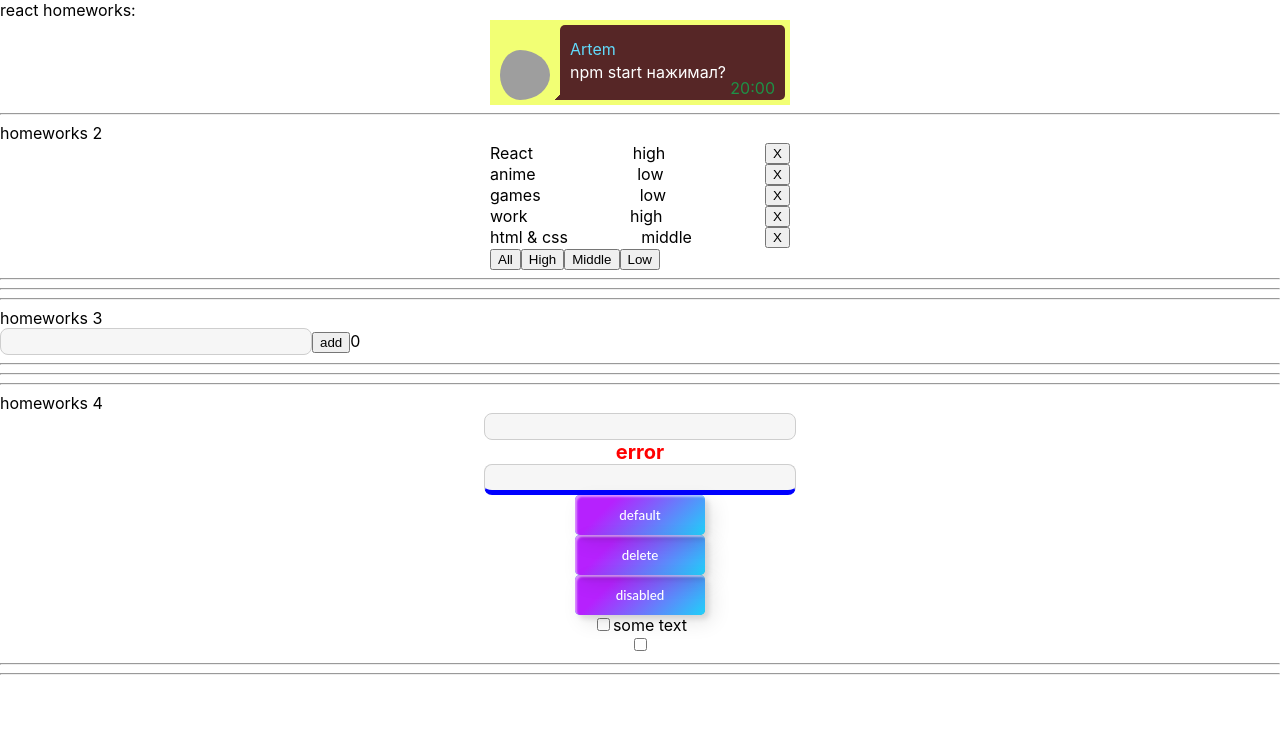
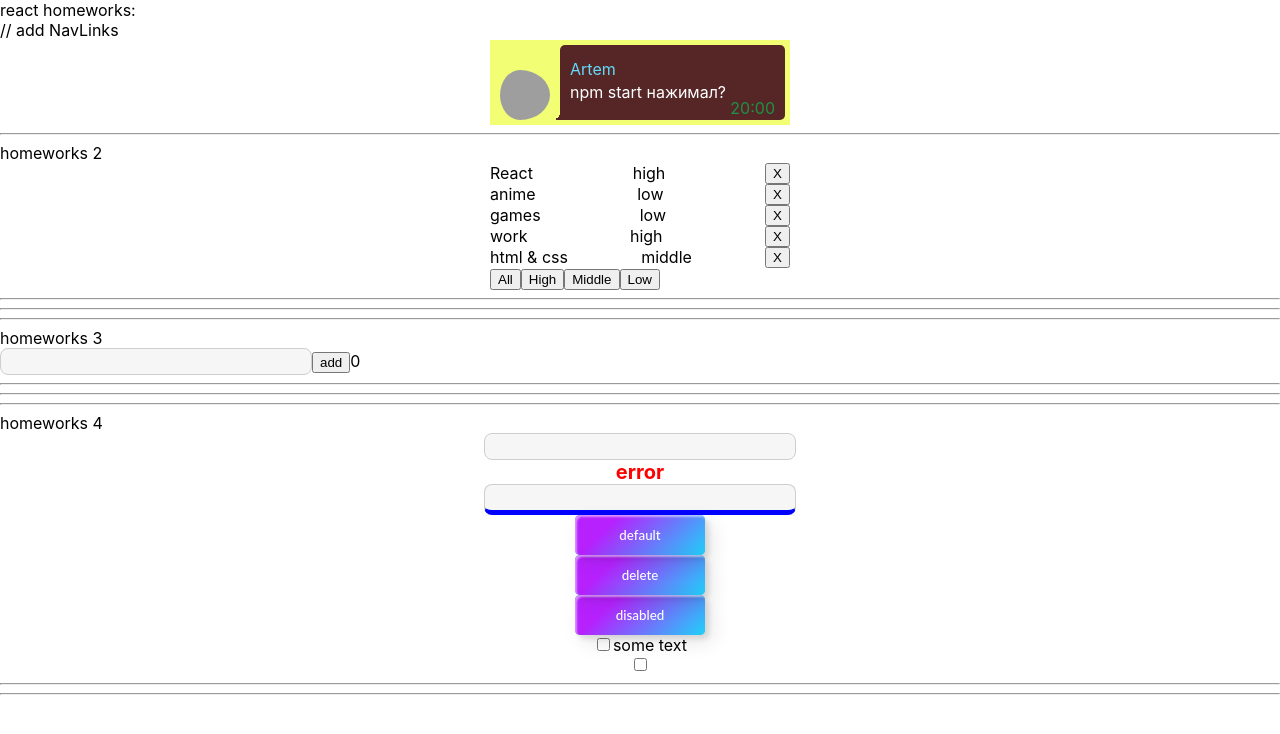
Before and after one commit to Valentin-Prokofev/homeworks-from-Ignat, a React (Create React App) app: page /#/pre-junior in a window 1280 px wide. Shown: the top 734 px of the page. Built offline with nearby package versions, Linux system fonts and the light colour scheme; grey boxes are pictures that could not be loaded.

Commit message:
hw5 without navlink

```diff
--- a/src/p1-main/m1-ui/u1-app/App.tsx
+++ b/src/p1-main/m1-ui/u1-app/App.tsx
@@ -4,16 +4,17 @@ import HW1 from '../../../p2-homeworks/h1/HW1'
 import HW2 from "../../../p2-homeworks/h2/HW2";
 import HW3 from "../../../p2-homeworks/h3/HW3";
 import HW4 from "../../../p2-homeworks/h4/HW4";
+import HW5 from "../../../p2-homeworks/h5-rrd-v6/HW5";
 
 function App() {
     return (
         <div className={s.App}>
             <div>react homeworks:</div>
-            <HW1/>
-            <HW2/>
-            <HW3/>
-            <HW4/>
-            {/*<HW5/>*/}
+            {/*<HW1/>*/}
+            {/*<HW2/>*/}
+            {/*<HW3/>*/}
+            {/*<HW4/>*/}
+            <HW5/>
 
         </div>
     )
--- /dev/null
+++ b/src/p2-homeworks/h5-rrd-v6/HW5.tsx
@@ -0,0 +1,23 @@
+import React from 'react'
+import Header from './Header'
+import Pages from './Pages'
+import {HashRouter} from "react-router-dom";
+
+function HW5() {
+    return (
+        <div>
+            {/*в gh-pages лучше работает HashRouter*/}
+            <HashRouter>
+
+            <Header/>
+
+            <Pages/>
+
+
+            </HashRouter>
+
+        </div>
+    )
+}
+
+export default HW5
--- /dev/null
+++ b/src/p2-homeworks/h5-rrd-v6/Header.tsx
@@ -0,0 +1,12 @@
+import React from 'react'
+
+function Header() {
+    return (
+        <div>
+            // add NavLinks
+
+        </div>
+    )
+}
+
+export default Header
--- /dev/null
+++ b/src/p2-homeworks/h5-rrd-v6/Pages.tsx
@@ -0,0 +1,31 @@
+import React from 'react'
+import PreJunior from "./pages/PreJunior";
+import Error404 from "./pages/Error404";
+import {Routes, Route, Navigate} from 'react-router-dom';
+
+export const PATH = {
+    PRE_JUNIOR: '/pre-junior',
+    // add paths
+}
+
+function Pages() {
+    return (
+        <div>
+            {/*Routes выбирает первый подходящий роут*/}
+            <Routes>
+
+                {/*в начале мы попадаем на страницу '/' и переходим сразу на страницу PRE_JUNIOR*/}
+                <Route path={'/'} element={<Navigate to={PATH.PRE_JUNIOR}/>}/>
+
+                <Route path={PATH.PRE_JUNIOR} element={<PreJunior/>}/>
+                // add routes
+
+                {/*он отрисуется если пользователь захочет попасть на несуществующую страницу*/}
+                <Route path={'/*'} element={<Error404/>}/>
+
+            </Routes>
+        </div>
+    )
+}
+
+export default Pages
--- /dev/null
+++ b/src/p2-homeworks/h5-rrd-v6/pages/Error404.tsx
@@ -0,0 +1,13 @@
+import React from 'react'
+
+function Error404() {
+    return (
+        <div>
+            <div>404</div>
+            <div>Page not found!</div>
+            <div>—ฅ/ᐠ.̫ .ᐟ\ฅ—</div>
+        </div>
+    )
+}
+
+export default Error404
--- /dev/null
+++ b/src/p2-homeworks/h5-rrd-v6/pages/PreJunior.tsx
@@ -0,0 +1,23 @@
+import React from 'react'
+import HW1 from '../../h1/HW1'
+import HW2 from '../../h2/HW2'
+import HW3 from '../../h3/HW3'
+import HW4 from '../../h4/HW4'
+
+function PreJunior() {
+    return (
+        <div>
+            <HW1/>
+            <HW2/>
+            <HW3/>
+            <HW4/>
+            {/*<HW6/>*/}
+
+        </div>
+    )
+}
+
+export default PreJunior
+
+// сделайте по аналогии пустые страницы джун и джун+
+// туда будут добавляться следующие дз
```
Also changed, not shown: package.json (+8 -1 lines), 2 other files (tests, documents, lock files or other folders).
